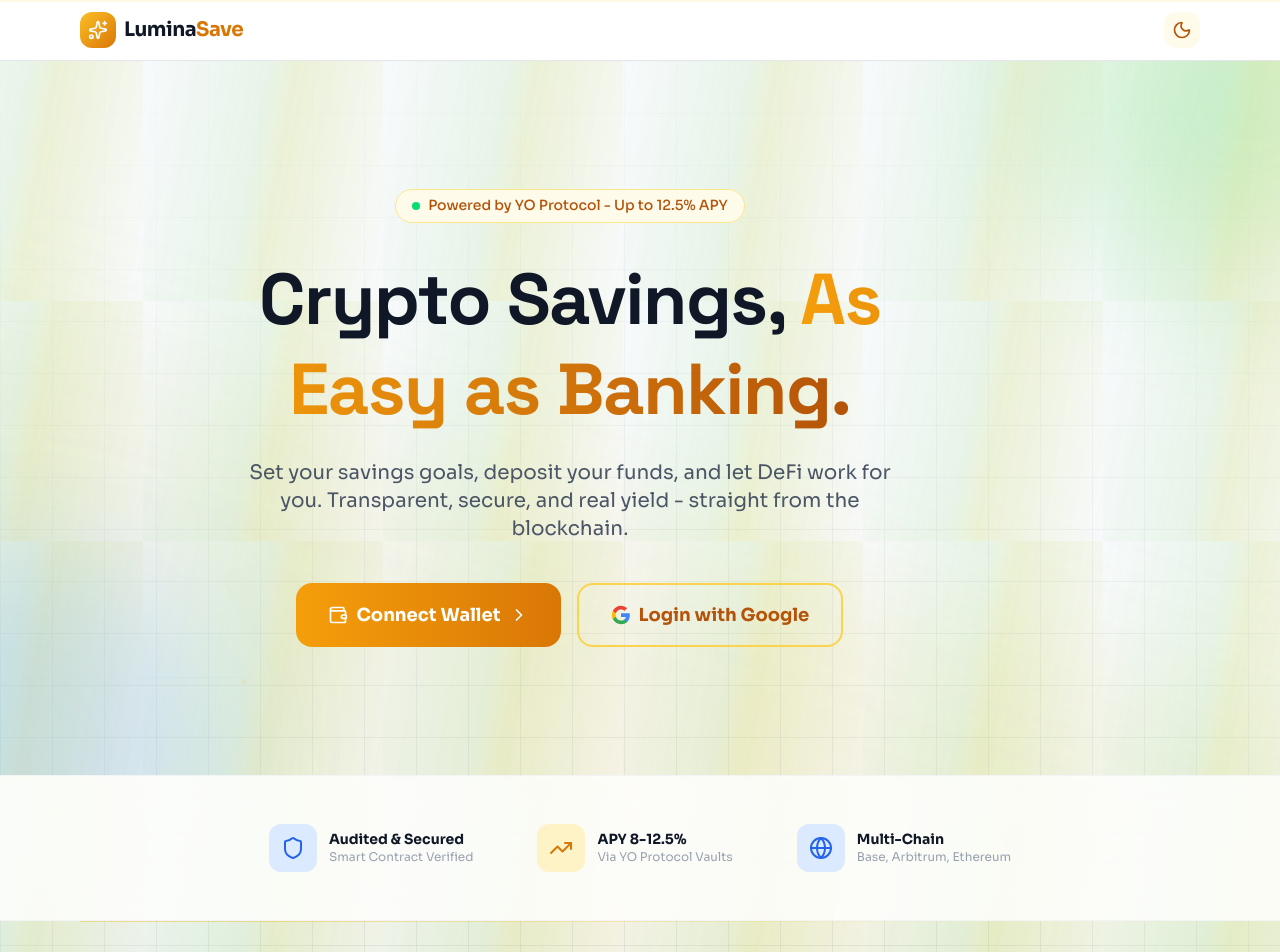
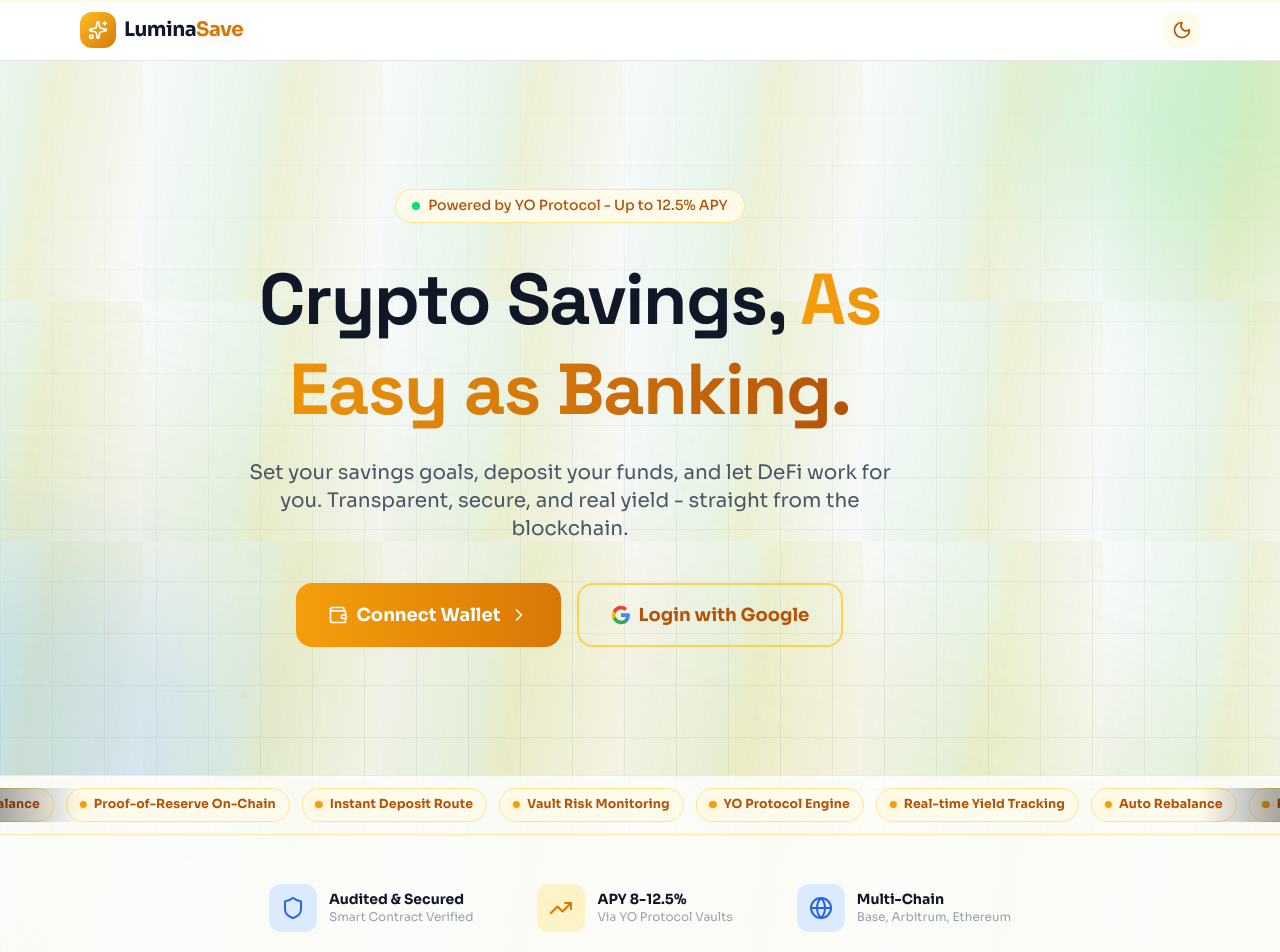
Before and after one commit to panzauto46-bot/LuminaSave, a React (Vite) app: page / in a window 1280 px wide. Shown: the top 952 px of the page. Built offline with nearby package versions, Linux system fonts and the light colour scheme.

Commit message:
Add running ticker animation on landing

```diff
--- a/src/components/LandingPage.tsx
+++ b/src/components/LandingPage.tsx
@@ -46,6 +46,15 @@ const dataPackets = [
   { left: 54, top: 70, delay: 0.8, width: 170 },
   { left: 67, top: 28, delay: 1.8, width: 140 },
   { left: 79, top: 54, delay: 2.6, width: 180 },
+];
+
+const runningMetrics = [
+  'Real-time Yield Tracking',
+  'Auto Rebalance',
+  'Proof-of-Reserve On-Chain',
+  'Instant Deposit Route',
+  'Vault Risk Monitoring',
+  'YO Protocol Engine',
 ];
 
 export default function LandingPage() {
@@ -220,6 +229,28 @@ export default function LandingPage() {
         >
           Scroll to Explore
         </motion.button>
+      </section>
+
+      <section
+        className={`relative z-10 py-3 border-y ${
+          dark ? 'bg-navy-900/40 border-gold-300/15' : 'bg-white/75 border-gold-200/70'
+        }`}
+      >
+        <div className="running-strip-mask">
+          <div className="running-strip">
+            {[...runningMetrics, ...runningMetrics].map((item, index) => (
+              <span
+                key={`${item}-${index}`}
+                className={`running-pill ${
+                  dark ? 'text-gold-200 bg-gold-500/10 border-gold-300/20' : 'text-gold-700 bg-gold-50 border-gold-200'
+                }`}
+              >
+                <span className={`running-dot ${dark ? 'bg-gold-300' : 'bg-gold-500'}`} />
+                {item}
+              </span>
+            ))}
+          </div>
+        </div>
       </section>
 
       <motion.section
--- a/src/index.css
+++ b/src/index.css
@@ -85,6 +85,15 @@
   }
   100% {
     background-position: 240px 0;
+  }
+}
+
+@keyframes run-horizontal {
+  0% {
+    transform: translateX(0);
+  }
+  100% {
+    transform: translateX(-50%);
   }
 }
 
@@ -415,12 +424,69 @@
   animation: shimmer 3.8s linear infinite;
 }
 
+.running-strip-mask {
+  position: relative;
+  overflow: hidden;
+  width: 100%;
+}
+
+.running-strip-mask::before,
+.running-strip-mask::after {
+  content: "";
+  position: absolute;
+  top: 0;
+  width: 80px;
+  height: 100%;
+  z-index: 1;
+  pointer-events: none;
+}
+
+.running-strip-mask::before {
+  left: 0;
+  background: linear-gradient(90deg, rgba(2, 6, 23, 0.35), transparent);
+}
+
+.running-strip-mask::after {
+  right: 0;
+  background: linear-gradient(270deg, rgba(2, 6, 23, 0.35), transparent);
+}
+
+.running-strip {
+  display: flex;
+  align-items: center;
+  gap: 0.75rem;
+  width: max-content;
+  padding-inline: 1rem;
+  animation: run-horizontal 22s linear infinite;
+}
+
+.running-pill {
+  display: inline-flex;
+  align-items: center;
+  gap: 0.45rem;
+  white-space: nowrap;
+  border-width: 1px;
+  border-radius: 999px;
+  padding: 0.4rem 0.8rem;
+  font-size: 0.78rem;
+  font-weight: 700;
+  letter-spacing: 0.01em;
+}
+
+.running-dot {
+  width: 0.45rem;
+  height: 0.45rem;
+  border-radius: 999px;
+  box-shadow: 0 0 12px rgba(251, 191, 36, 0.6);
+}
+
 @media (prefers-reduced-motion: reduce) {
   .web3-flow,
   .web3-orb,
   .web3-ambient-wave,
   .web3-data-node,
   .web3-data-node::after,
+  .running-strip,
   .animate-float,
   .animate-pulse-glow,
   .btn-sheen::after,
```
